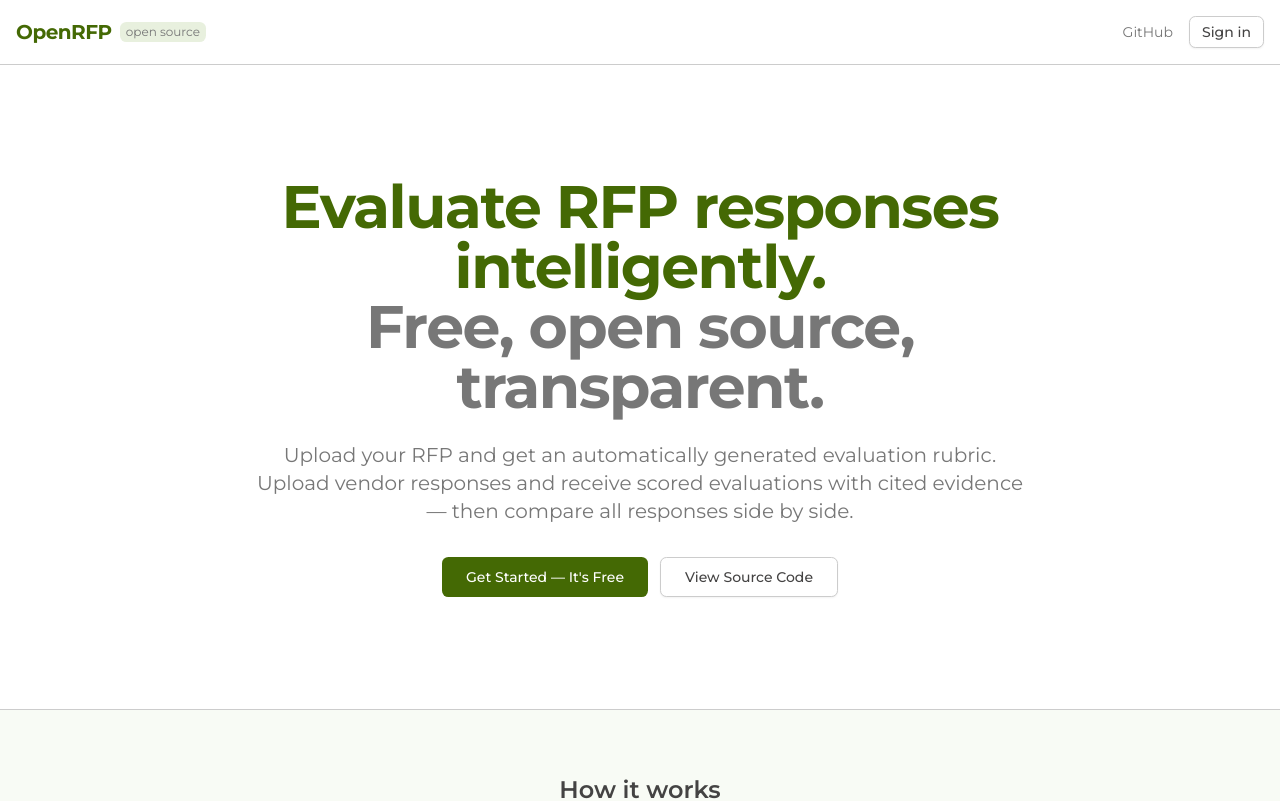
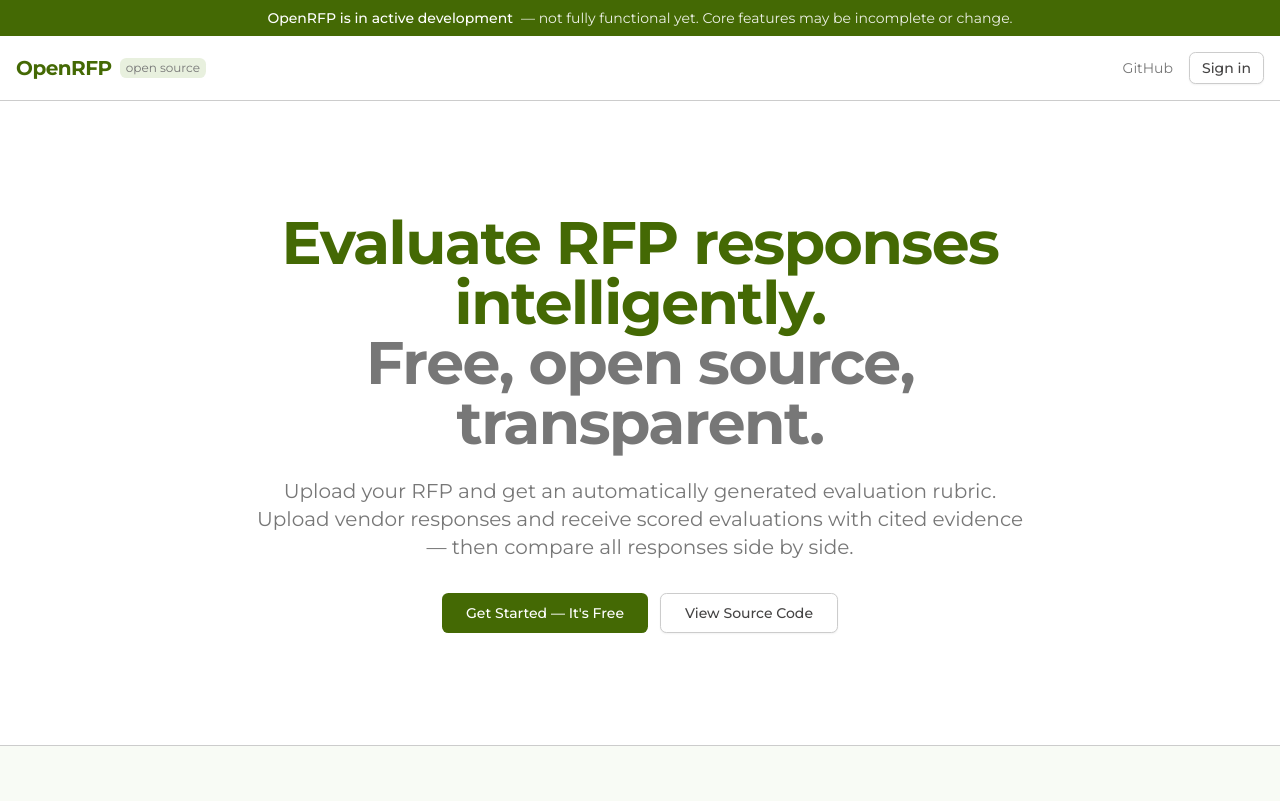
Before and after one commit to CopelandBEC/openrfp, a Next.js app: page / in a window 1280 px wide. Shown: the top 801 px of the page. Built offline with nearby package versions, Linux system fonts and the light colour scheme.

Commit message:
Add dev banner to all pages — active development notice

```diff
--- a/src/app/layout.tsx
+++ b/src/app/layout.tsx
@@ -1,5 +1,6 @@
 import type { Metadata } from "next";
 import { Montserrat } from "next/font/google";
+import { DevBanner } from "@/components/dev-banner";
 import "./globals.css";
 
 const montserrat = Montserrat({
@@ -20,7 +21,10 @@
 }) {
   return (
     <html lang="en" className={montserrat.variable}>
-      <body className="font-montserrat antialiased">{children}</body>
+      <body className="font-montserrat antialiased">
+        <DevBanner />
+        {children}
+      </body>
     </html>
   );
 }
--- /dev/null
+++ b/src/components/dev-banner.tsx
@@ -0,0 +1,10 @@
+export function DevBanner() {
+  return (
+    <div className="bg-primary text-primary-foreground px-4 py-2 text-center text-sm">
+      <span className="font-medium">OpenRFP is in active development</span>
+      <span className="ml-2 opacity-90">
+        — not fully functional yet. Core features may be incomplete or change.
+      </span>
+    </div>
+  );
+}
```
